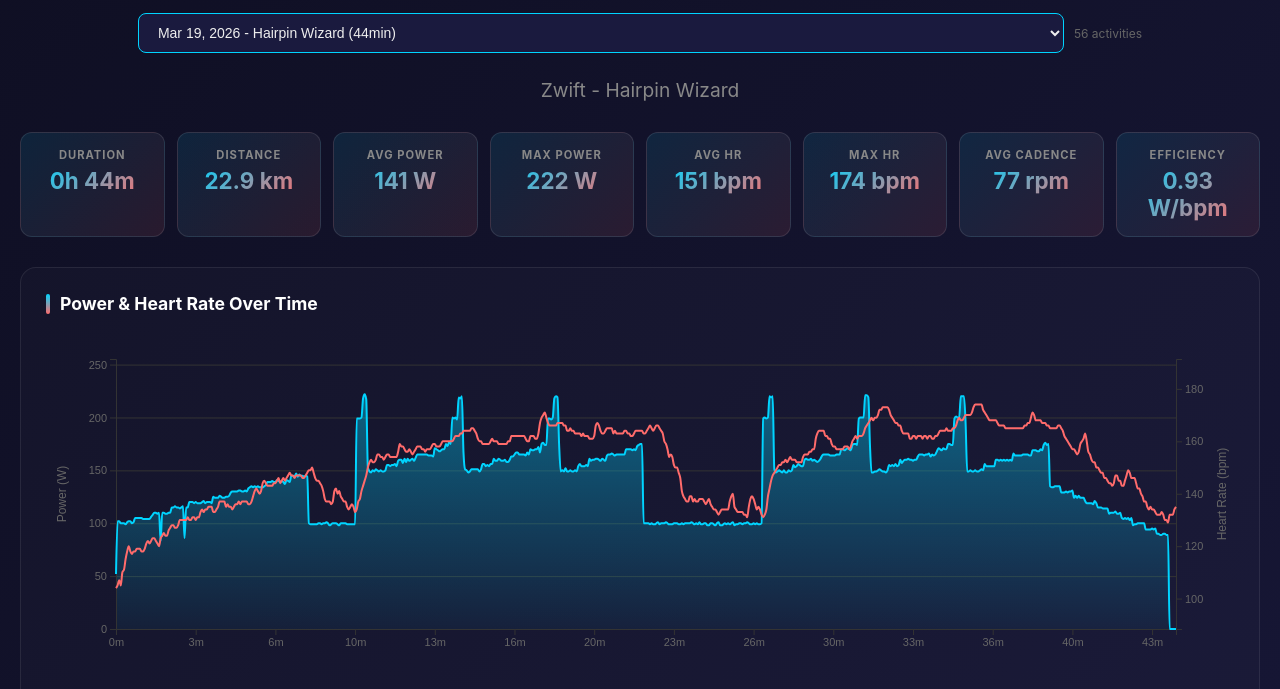
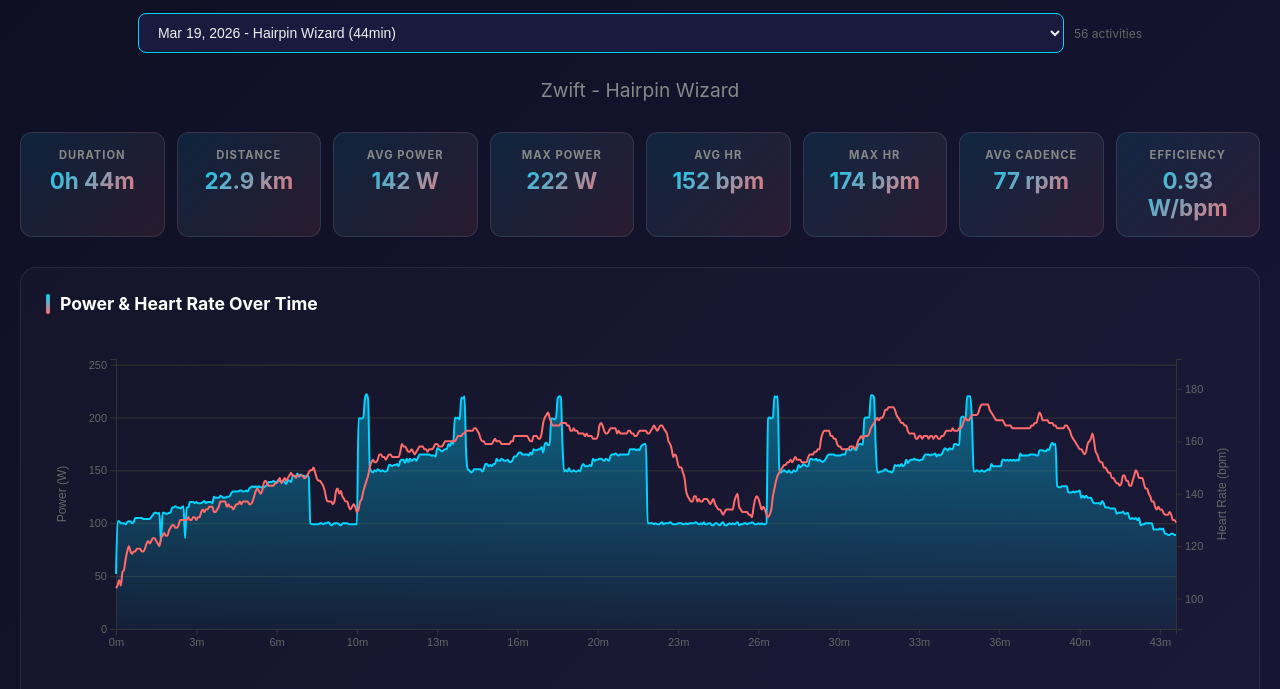
Before and after one commit to SylvainSenechal/watts-happening, a plain HTML site: page activity.html in a window 1280 px wide. Shown: the part 111-800 px from the top of the page. Drawn offline with nearby package versions, Linux system fonts and the light colour scheme.

Commit message:
stop counting end of ride idle time in stats

```diff
--- a/activity.html
+++ b/activity.html
@@ -436,8 +436,22 @@
     // Initialize
     loadIndex();
 
+    // Trim trailing zeros from streams (e.g. coasting to a stop at end of ride)
+    function trimTrailingZeros(streams) {
+        if (!streams || !streams.watts) return streams;
+        const watts = streams.watts;
+        let end = watts.length - 1;
+        while (end > 0 && watts[end] === 0) end--;
+        if (end === watts.length - 1) return streams;
+        const trimmed = {};
+        for (const key of Object.keys(streams)) {
+            trimmed[key] = Array.isArray(streams[key]) ? streams[key].slice(0, end + 1) : streams[key];
+        }
+        return trimmed;
+    }
+
     function displayStats(activity) {
-        const streams = activity.streams;
+        const streams = trimTrailingZeros(activity.streams);
         const watts = streams.watts || [];
         const hr = streams.heartrate || [];
         const cadence = streams.cadence || [];
@@ -474,7 +488,7 @@
     }
 
     function createTimelineChart(activity) {
-        const streams = activity.streams;
+        const streams = trimTrailingZeros(activity.streams);
         if (!streams.time || !streams.watts) return;
 
         const margin = { top: 30, right: 70, bottom: 50, left: 70 };
@@ -681,7 +695,7 @@
     }
 
     function createScatterChart(activity) {
-        const streams = activity.streams;
+        const streams = trimTrailingZeros(activity.streams);
         if (!streams.watts || !streams.heartrate) return;
 
         const margin = { top: 30, right: 30, bottom: 60, left: 70 };
@@ -832,7 +846,7 @@
     }
 
     function createZonesChart(activity) {
-        const streams = activity.streams;
+        const streams = trimTrailingZeros(activity.streams);
         if (!streams.watts || !streams.heartrate) return;
 
         const margin = { top: 30, right: 30, bottom: 60, left: 70 };
```
Also changed, not shown: index.html (+18 -1 lines).
